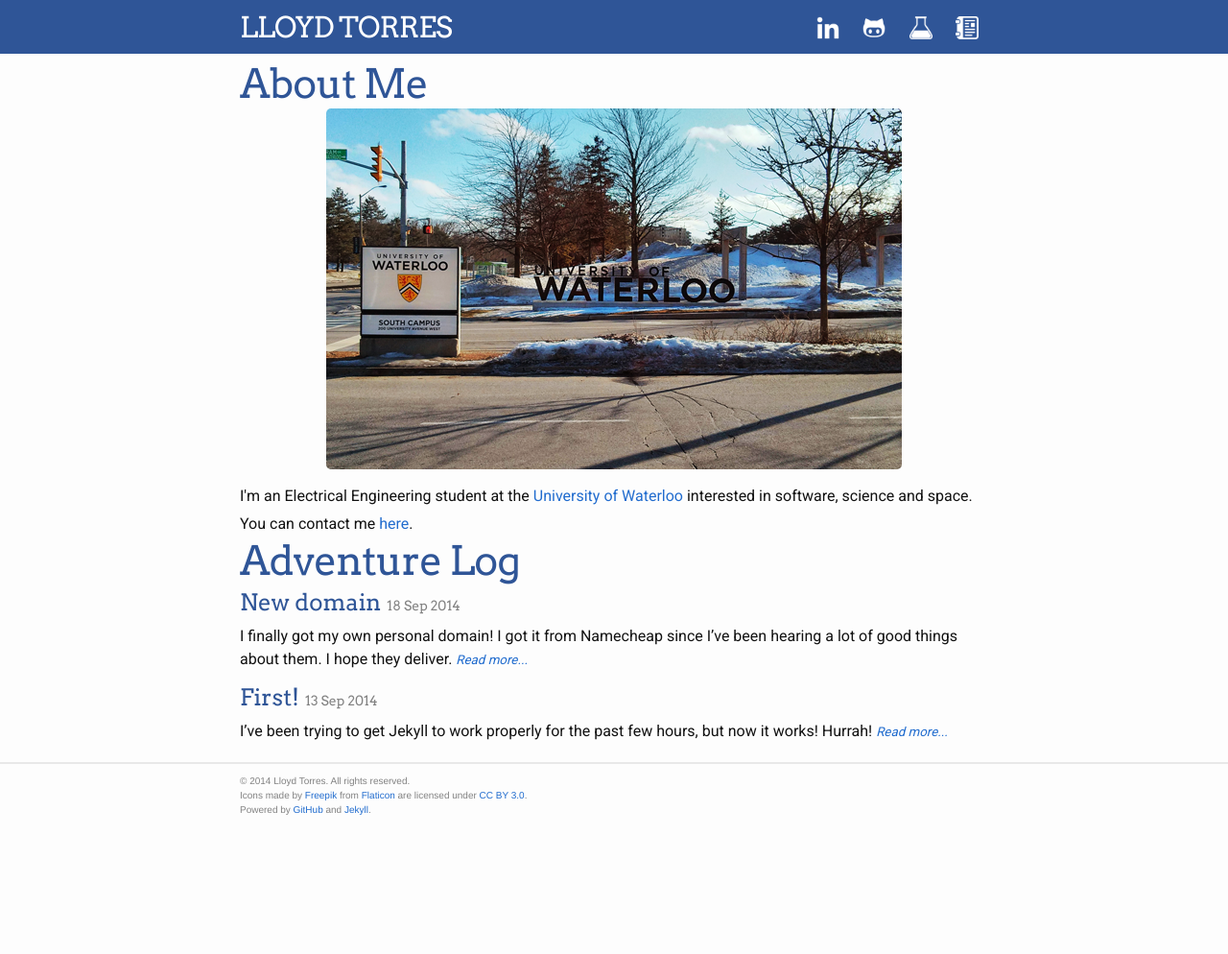
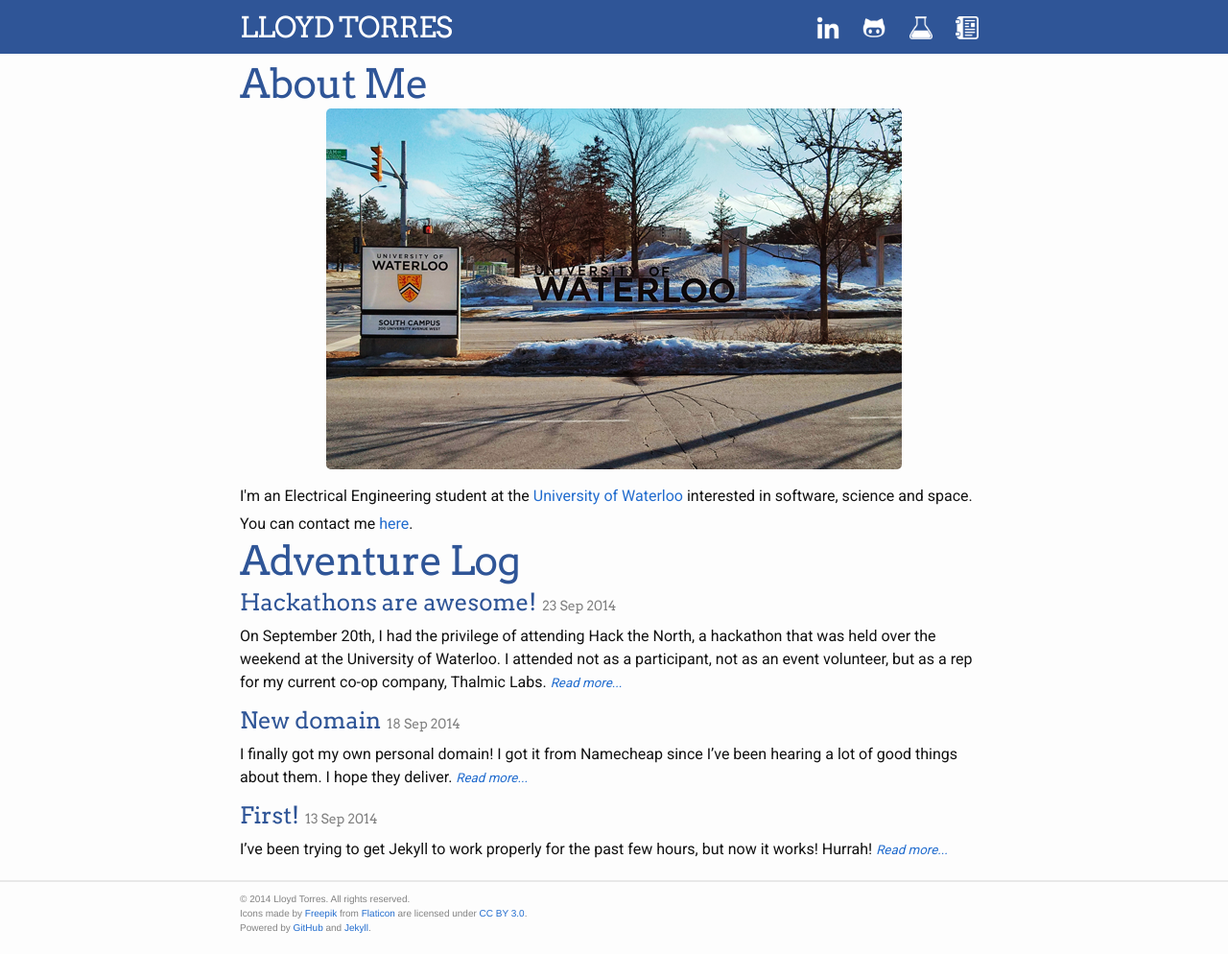
Before and after one commit to lloydtorres/lloydtorres.github.io, a Jekyll site: the page built from index.html, in a window 1280 px wide. Shown: the whole page at 96% size. Built offline with Jekyll 4.4.1, drawn with Linux system fonts in a browser that asks for light colours; the list of posts is cut into pages by our own code; before the commit the page ends 900 px from its top, so only the background shows below that.

Commit message:
New blog post!

```diff
--- /dev/null
+++ b/_posts/2014-09-23-hackathons-are-awesome.md
@@ -0,0 +1,19 @@
+---
+layout: post
+title:  "Hackathons are awesome!"
+date:   2014-09-23 00:15:00
+author: Lloyd Torres
+permalink: log/hackathons-are-awesome
+categories:
+- hackathon
+- hack the north
+- waterloo
+---
+
+On September 20th, I had the privilege of attending [Hack the North](http://hackthenorth.com/), a hackathon that was held over the weekend at the University of Waterloo. I attended not as a participant, not as an event volunteer, but as a rep for my current co-op company, Thalmic Labs.
+
+Even though I wasn't participating, I still had an awesome time there. I loved the immense amount of energy everyone had even in the late hours of the night. I loved how there were various tech experts that you could just approach to get advice and feedback on your project. I especially loved that sponsor companies were more than happy to lend out their tech and expertise, which allowed participants to bring their hacks to their fullest potential.
+
+As for myself, I was stationed at my company's booth, helping out devs who were using our tech, the [Myo gesture control armband](https://www.thalmic.com/en/myo/). I enjoyed hearing about the hacks  they were working on, and I was amazed at the variety of projects they came up with using the Myo. Great job guys!
+
+Thank you so much to the organizers of Hack the North for this awesome opportunity, and I hope I can be part of it next year as a participant! :D
--- a/index.html
+++ b/index.html
@@ -14,7 +14,7 @@
 	<h1 class="post-title"><a href="/log/">Adventure Log</a></h1>
 
   <ul class="post-list">
-    {% for post in site.posts limit:3 %}
+    {% for post in site.posts limit:5 %}
       <li>
         <h2>
           <a class="page-heading" href="{{ post.url | prepend: site.baseurl }}">{{ post.title }}</a> <span class="post-meta">{{ post.date | date_to_string }}</span>
```
